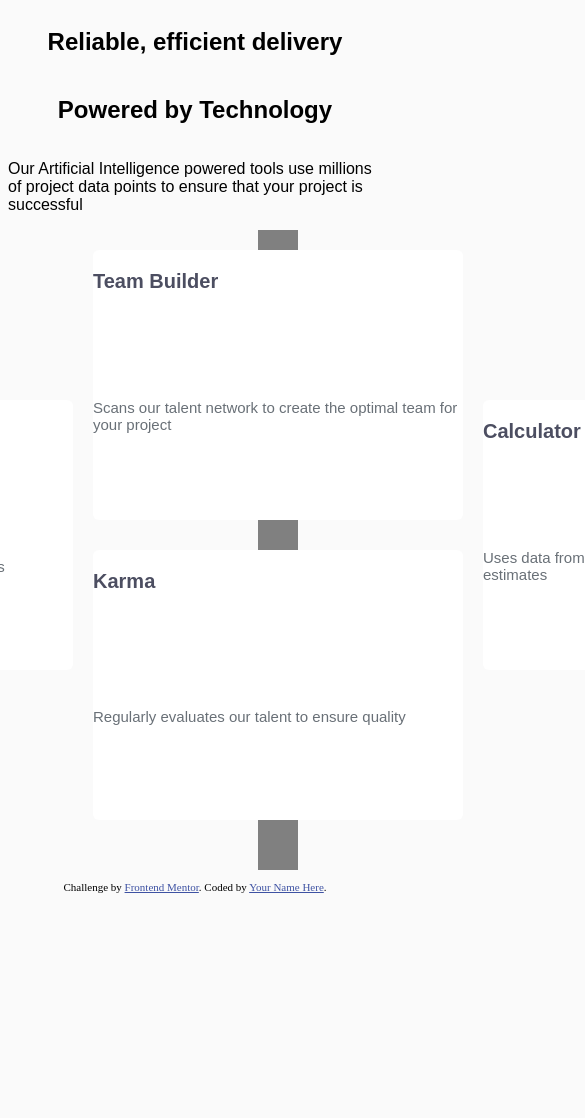
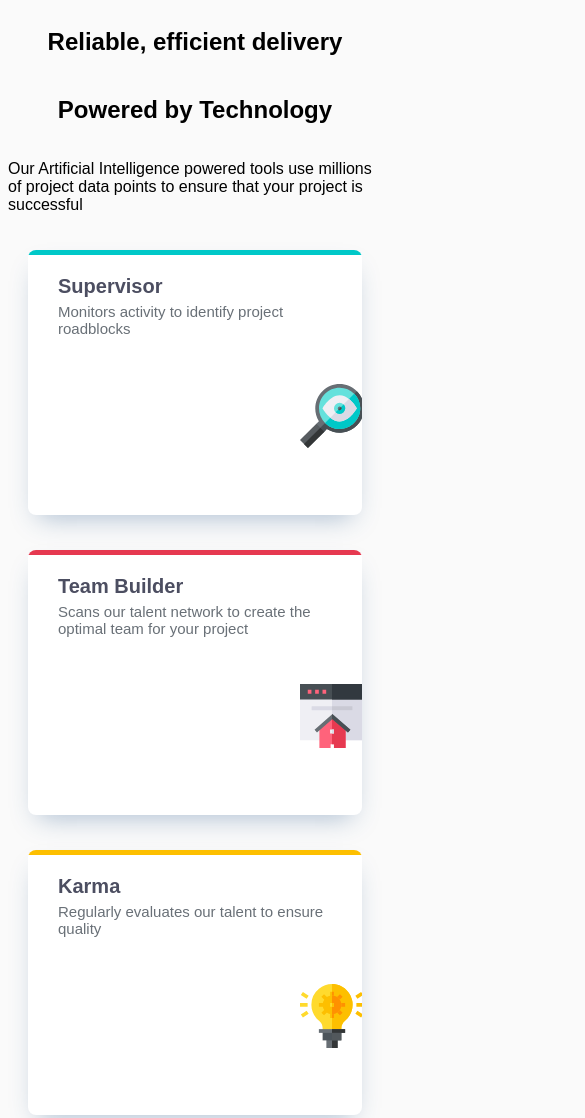
Before and after one commit to henriktandberg/four-card-feature-section, a plain HTML site: page index.html in a window 390 px wide. Shown: the top 1118 px of the page, 585 px wide, since content can reach past the window. Before the commit the page ends 904 px from the top, so only its background shows below. Drawn offline with Linux system fonts and the light colour scheme.

Commit message:
Added media query & added styling to grid

```diff
--- a/four-card-feature-section.css
+++ b/four-card-feature-section.css
@@ -19,35 +19,55 @@ body {
 }
 
 #container {
-    background-color: gray;
     display: grid;
     justify-content: center;
     grid-template-rows: 150px 150px 150px 150px;
-    grid-template-columns: minmax(370px, 1fr) minmax(370px, 1fr) minmax(370px, 1fr);
+    grid-template-columns: 370px 370px 370px;
     padding: 20px;
-    margin-inline: 250px;
-    column-gap: 20px;
+    margin-inline: auto;
+    column-gap: 35px;
 }
 
 .card-element {
     background-color: white;
-    display: flex;
-    flex-wrap: wrap;
     font-family: poppins, sans-serif;
-    border-radius: 6px;
-    margin-bottom: 30px;
+    border-radius: 8px;
+    margin-bottom: 35px;
+    box-shadow: 0 12px 25px -10px rgba(37, 86, 139, 0.377);;
+    overflow: hidden;
 }
 
+.accent-box {
+    background-color: rgba(2, 200, 200);
+    height: 5px;
+    border-top-left-radius: 6px;
+    border-top-right-radius: 6px;
+}
+
+.accent-box.supervisor { background-color: rgba(0, 200, 200)}
+.accent-box.teambuilder { background-color: rgba(230, 57, 80)}
+.accent-box.karma { background-color: rgba(253, 191, 0)}
+.accent-box.calculator { background-color: rgba(55, 127, 210)}
+
 .card-heading {
+    margin-inline: 30px;
+    margin-bottom: 5px;
     font-size: 20px;
     font-weight: 600;
     color: hsl(234, 12%, 34%)
 }
 
 .card-body {
+    margin-inline: 30px;
+    margin-top: 0px;
     font-size: 15px;
     font-weight: 400;
     color: hsl(212, 6%, 44%);
+}
+
+.card-img {
+    margin-top: 2rem;
+    margin-left: 17rem;
 }
 
 .card-supervisor {
@@ -77,3 +97,38 @@ body {
     grid-column-start: 3;
     grid-column-end: 3;
 }
+
+@media (max-width: 1167px) {
+    #container {
+        grid-template-rows: 300px 300px 300px 300px;
+        grid-template-columns: minmax(auto, 370px);
+    }
+
+    .card-supervisor {
+        grid-row-start: 1;
+        grid-row-end: 1;
+        grid-column-start: 1;
+        grid-column-end: 1;
+    }
+
+    .card-teambuilder {
+        grid-row-start: 2;
+        grid-row-end: 2;
+        grid-column-start: 1;
+        grid-column-end: 1;
+    }
+
+    .card-karma {
+        grid-row-start: 3;
+        grid-row-end: 3;
+        grid-column-start: 1;
+        grid-column-end: 1;
+    }
+
+    .card-calculator {
+        grid-row-start: 4;
+        grid-row-end: 4;
+        grid-column-start: 1;
+        grid-column-end: 1;
+    }
+}
--- a/index.html
+++ b/index.html
@@ -22,23 +22,31 @@
   <div id="container">
 
     <div class="card-element card-supervisor">
+      <div class="accent-box supervisor"></div>
       <h3 class="card-heading">Supervisor</h3>
       <p class="card-body">Monitors activity to identify project roadblocks</p>
+      <img class="card-img" src="images/icon-supervisor.svg" alt="Supervisor symbol">
     </div>
 
     <div class="card-element card-teambuilder">
+      <div class="accent-box teambuilder"></div>
       <h3 class="card-heading">Team Builder</h3>
       <p class="card-body">Scans our talent network to create the optimal team for your project</p>
+      <img class="card-img" src="images/icon-team-builder.svg" alt="Team Builder symbol">
     </div>
 
     <div class="card-element card-karma">
+      <div class="accent-box karma"></div>
       <h3 class="card-heading">Karma</h3>
       <p class="card-body">Regularly evaluates our talent to ensure quality</p>
+      <img class="card-img" src="images/icon-karma.svg" alt="Lightbulb symbol">
     </div>
 
     <div class="card-element card-calculator">
+      <div class="accent-box calculator"></div>
       <h3 class="card-heading">Calculator</h3>
       <p class="card-body">Uses data from past projects to provide better delivery estimates</p>
+      <img class="card-img" src="images/icon-calculator.svg" alt="Computer symbol">
     </div>
 
   </div>
```
